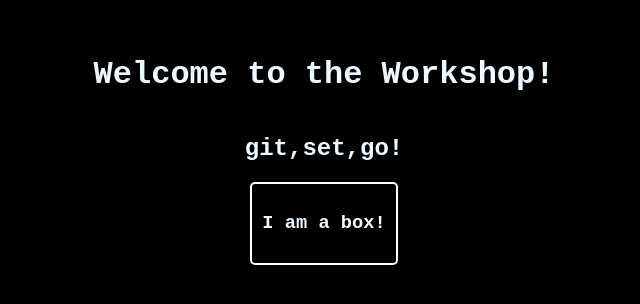
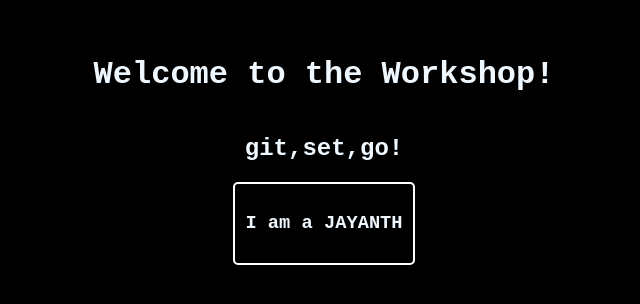
Before and after one commit to kumarkpjayanth-kp/Workshop_sample, a plain HTML site: page index.html in a window 1280 px wide. Shown: the part 258-562 px from the top of the page, without its empty margins (316-956 px from the left). Drawn offline with Linux system fonts and the light colour scheme.

Commit message:
I am JAYANTH

```diff
--- a/index.html
+++ b/index.html
@@ -48,7 +48,7 @@
         <h1>Welcome to the Workshop!</h1>
         <h2>git,set,go!</h2>
         <div class="box">
-            <h3>I am a box!</h3>
+            <h3>I am a JAYANTH</h3>
         </div>
     </div>
 </body>
@@ -102,7 +102,7 @@
         <h1>Welcome to the Workshop get set go!</h1>
         <h2>git,set,go!</h2>
         <div class="box">
-            <h3>I am a div!</h3>
+            <h3>I am a JAYANTH</h3>
         </div>
     </div>
 </body>
```
